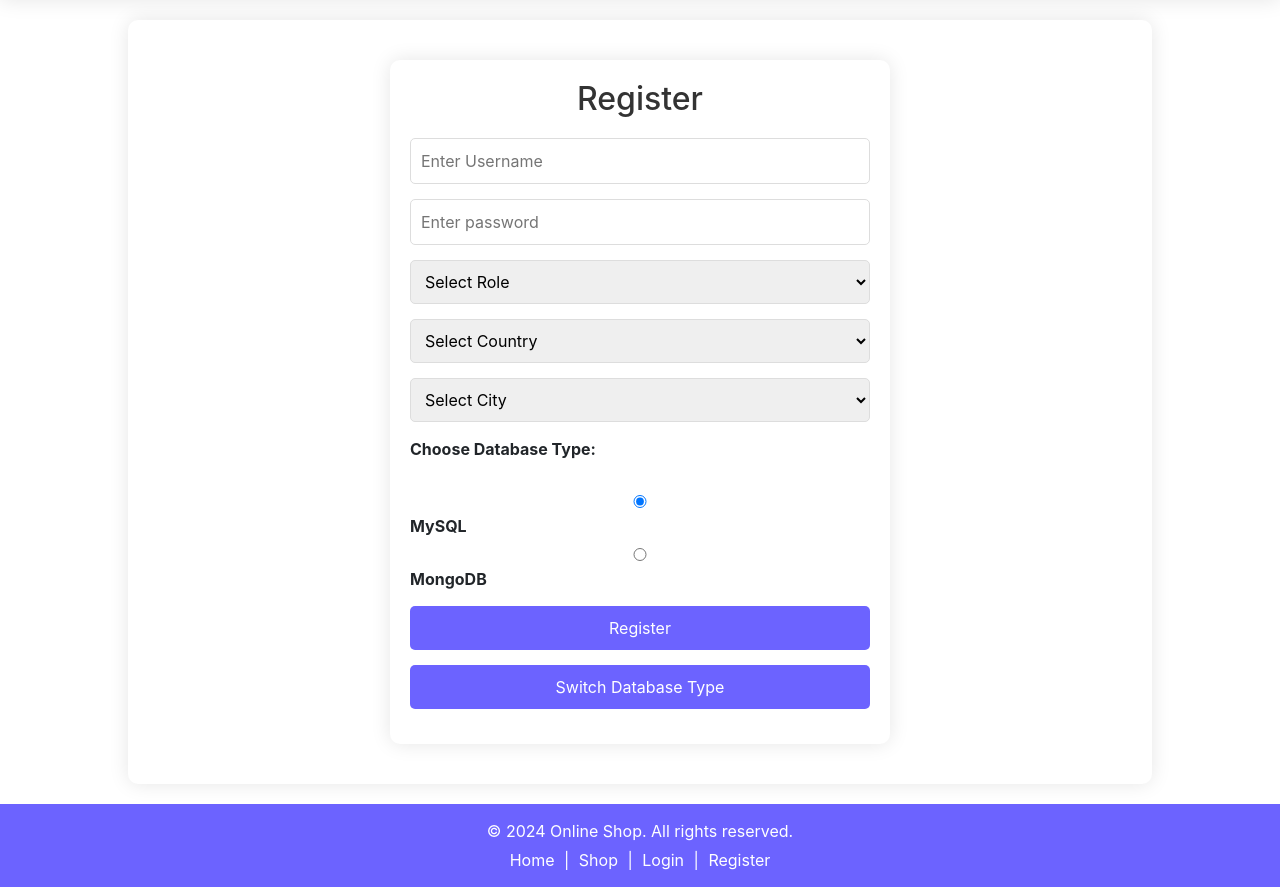
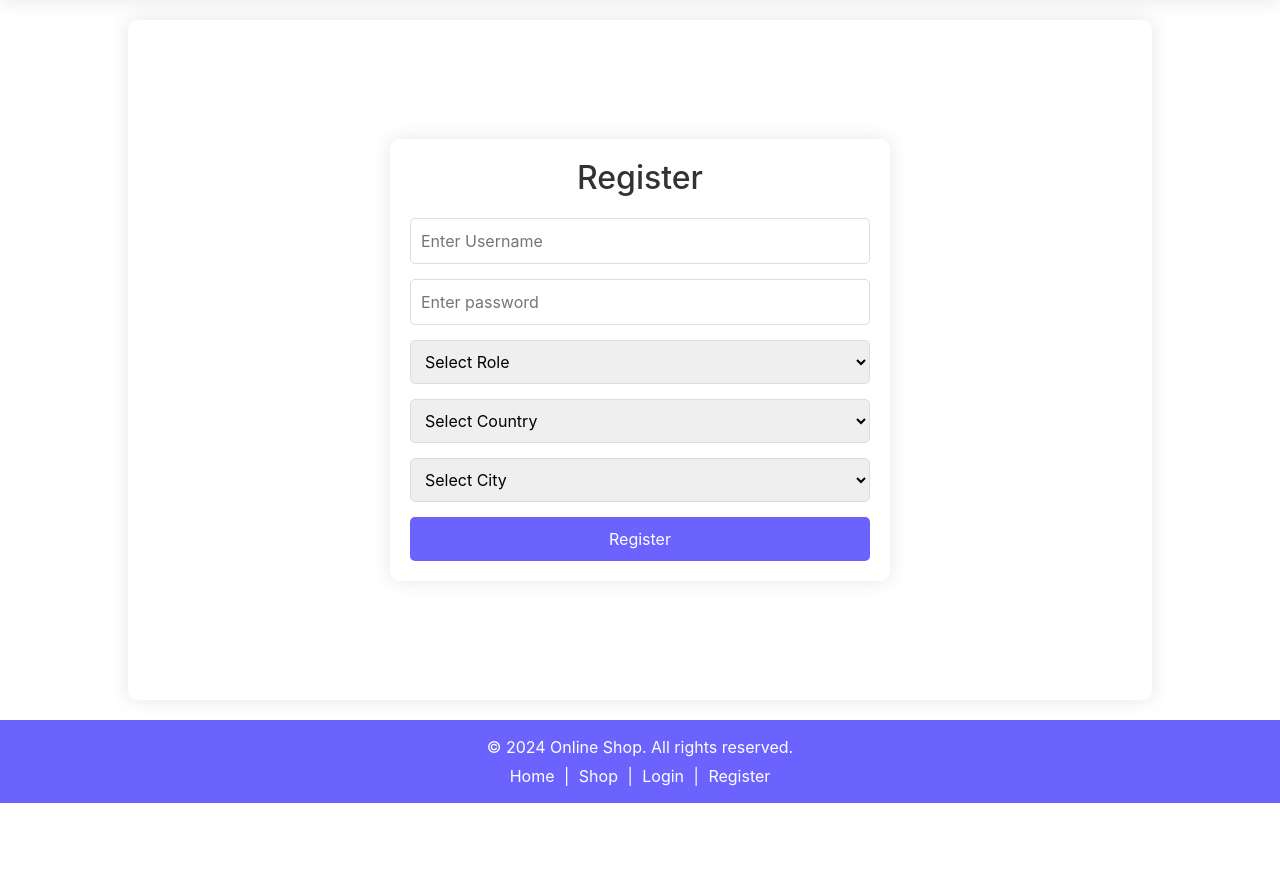
Before and after one commit to jaywmz/INF2003-Database-Systems-OnlineShopping, a Python web app: template src/templates/register.html in a window 1280 px wide. Shown: the part 68-955 px from the top of the page. After the commit the page ends 871 px from the top, so only its background shows below. Run offline with Jinja, Linux system fonts and the light colour scheme; the template is opened without the code that fills it, so the values that code supplies are empty; some libraries are stand-ins or nearby versions.

Commit message:
Update register.html (undo)

```diff
--- a/src/templates/register.html
+++ b/src/templates/register.html
@@ -46,25 +46,7 @@
                     <option value="" disabled selected>Select City</option>
                  </select>
             </div>
-            <div class="form-group">
-                <!-- Add database type selection -->
-                <label>Choose Database Type:</label><br>
-                <div>
-                    <input type="radio" id="mysql" name="db_type" value="mysql" checked>
-                    <label for="mysql">MySQL</label>
-                </div>
-                <div>
-                    <input type="radio" id="mongodb" name="db_type" value="mongodb">
-                    <label for="mongodb">MongoDB</label>
-                </div>
-            </div>
-            <div class ="form-group">
             <button type="submit" class="btn-register">Register</button>
-            </div>
-
-            <div class="form-group">
-                <button id="sql-nosql-switch" class="btn btn-primary">Switch Database Type</button>
-            </div>
         </form>
         {% if error %}
         <div class="error-message">{{ error }}</div>
@@ -79,10 +61,8 @@
   $(document).ready(function() {
     const countryCityData = {};
     // Load data from Flask context
-    const data = {{ geolocation_data | tojson if geolocation_data is not none else '{}' }};
-    console.log('Geolocation Data:', data);  // Check data in the console
+    const data = {{ geolocation_data | tojson }};
 
-    // Populate countryCityData based on geolocation_data
     data.forEach(function(item) {
       const [country, city] = item;
       if (!countryCityData[country]) {
@@ -91,13 +71,11 @@ $(document).ready(function() {
       countryCityData[country].push(city);
     });
 
-    // Populate country select options
     const $country = $('#country-select');
     for (const country in countryCityData) {
       $country.append(`<option value="${country}">${country}</option>`);
     }
 
-    // Handle country selection and populate city options
     $('#country-select').change(function() {
       const country = $(this).val().replace('-', ' ');
       const $city = $('#city-select');
@@ -111,30 +89,6 @@ $(document).ready(function() {
         });
       }
     });
-
-
-    // Switch database button click handler
-    $('#sql-nosql-switch').click(function() {
-        // Example: Get selected database type dynamically
-        const selectedDbType = $('input[name="db_type"]:checked').val();
-        if (!selectedDbType) {
-            console.error('No database type selected!');
-            return;
-        }
-
-        $.ajax({
-            type: 'POST',
-            url: '/switch_database',
-            data: { db_type: selectedDbType },
-            success: function(response) {
-                console.log('Switched to database:', selectedDbType);
-                window.location.reload();  // Reload the page after successful switch
-            },
-            error: function(error) {
-                console.error('Error switching database:', error);
-            }
-        });
-    });
   });
 </script>
 {% endblock %}
```
Lines whose indentation alone changed are shown as unchanged.
